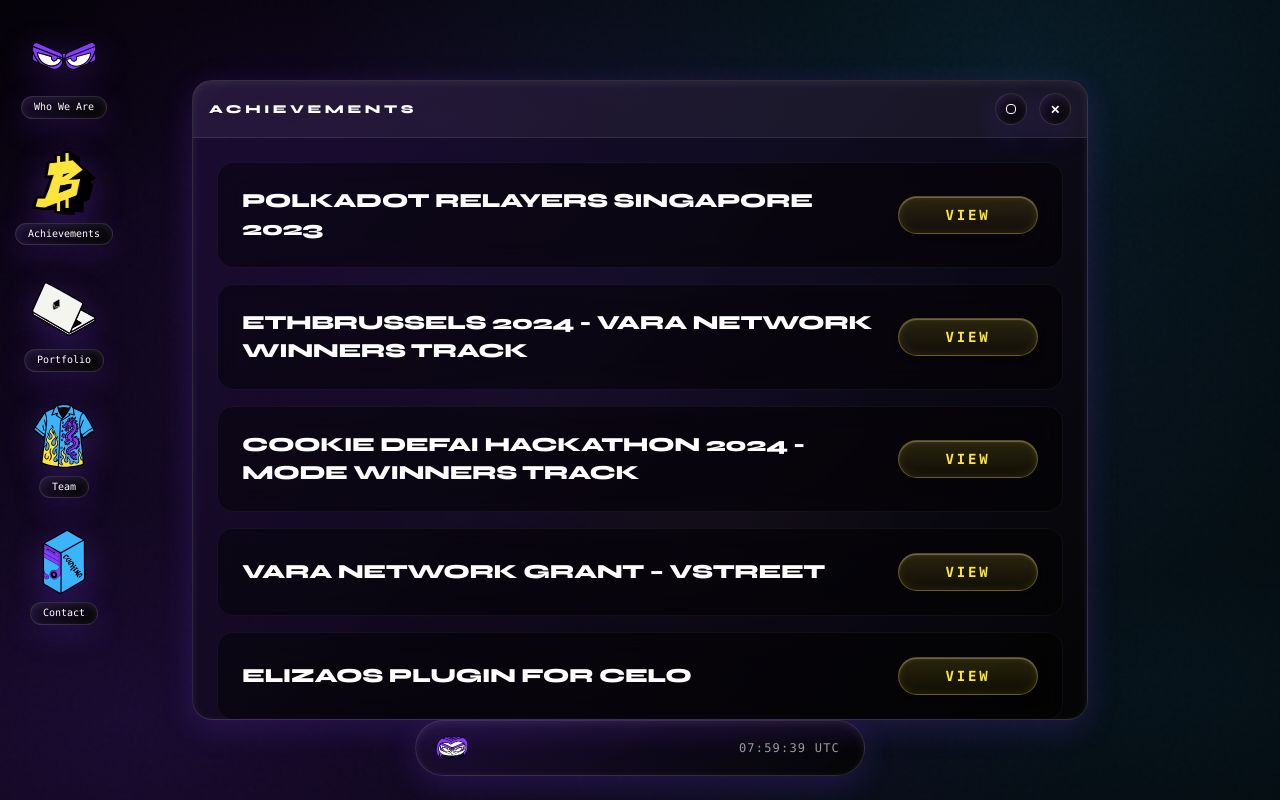
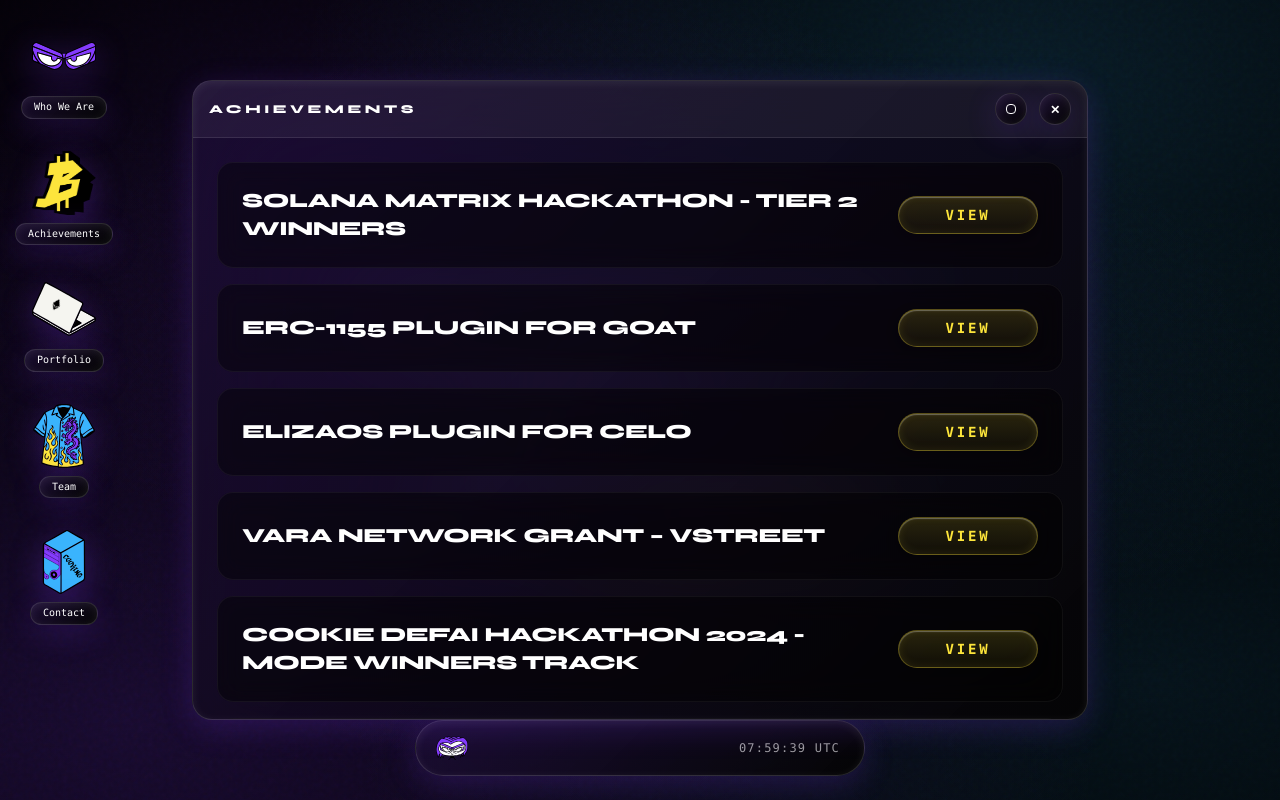
Before and after one commit to robinhodl69/psylabs-web-2026, a Vue app: page /achievements in a window 1280 px wide. Built offline with nearby package versions, Linux system fonts and the light colour scheme; a web font is replaced by a local one.

Commit message:
update achievements window

```diff
--- a/src/data/achievements.ts
+++ b/src/data/achievements.ts
@@ -12,13 +12,6 @@
 }
 
 export const achievements: Achievement[] = [
-    {
-        slug: 'polkadot-relayers-2023',
-        title: 'Polkadot Relayers Singapore 2023',
-        date: '2023',
-        description: 'Selected for Polkadot’s official builder program, gaining direct mentorship and connecting with core ecosystem stakeholders.',
-        url: 'https://angelhack.com/blog/polkadot-relayers-incubator-2023/'
-    },
     {
         slug: 'ethbrussels-2024-winner',
         title: 'ETHBrussels 2024 - Vara Network Winners Track',
--- a/src/views/Achievements.vue
+++ b/src/views/Achievements.vue
@@ -16,7 +16,7 @@
     <div class="space-y-4">
       <!-- Achievement Record Card -->
       <div
-        v-for="achiev in achievements"
+        v-for="achiev in [...achievements].reverse()"
         :key="achiev.slug"
         class="bg-black/40 backdrop-blur-md p-6 rounded-2xl border border-white/5 flex flex-col md:flex-row md:items-center justify-between gap-4 hover:border-psy-violet/30 transition-colors group"
       >
```
